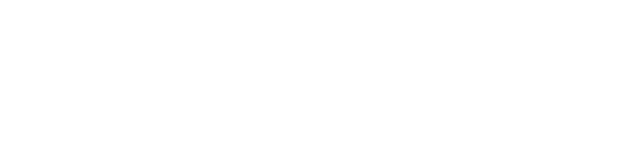
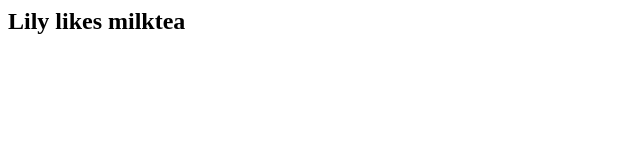
Before and after one commit to WVCS/website-teawithlily, a plain HTML site: page index.html in a window 1280 px wide. Shown: the whole page, without its empty margins (0-640 px from the left). Drawn offline with Linux system fonts and the light colour scheme.

Commit message:
Update index.html
heading text for testing

```diff
--- a/index.html
+++ b/index.html
@@ -2,7 +2,7 @@
 
 
 
-
+  <h2> Lily likes milktea </h2>
 
 
 
```
